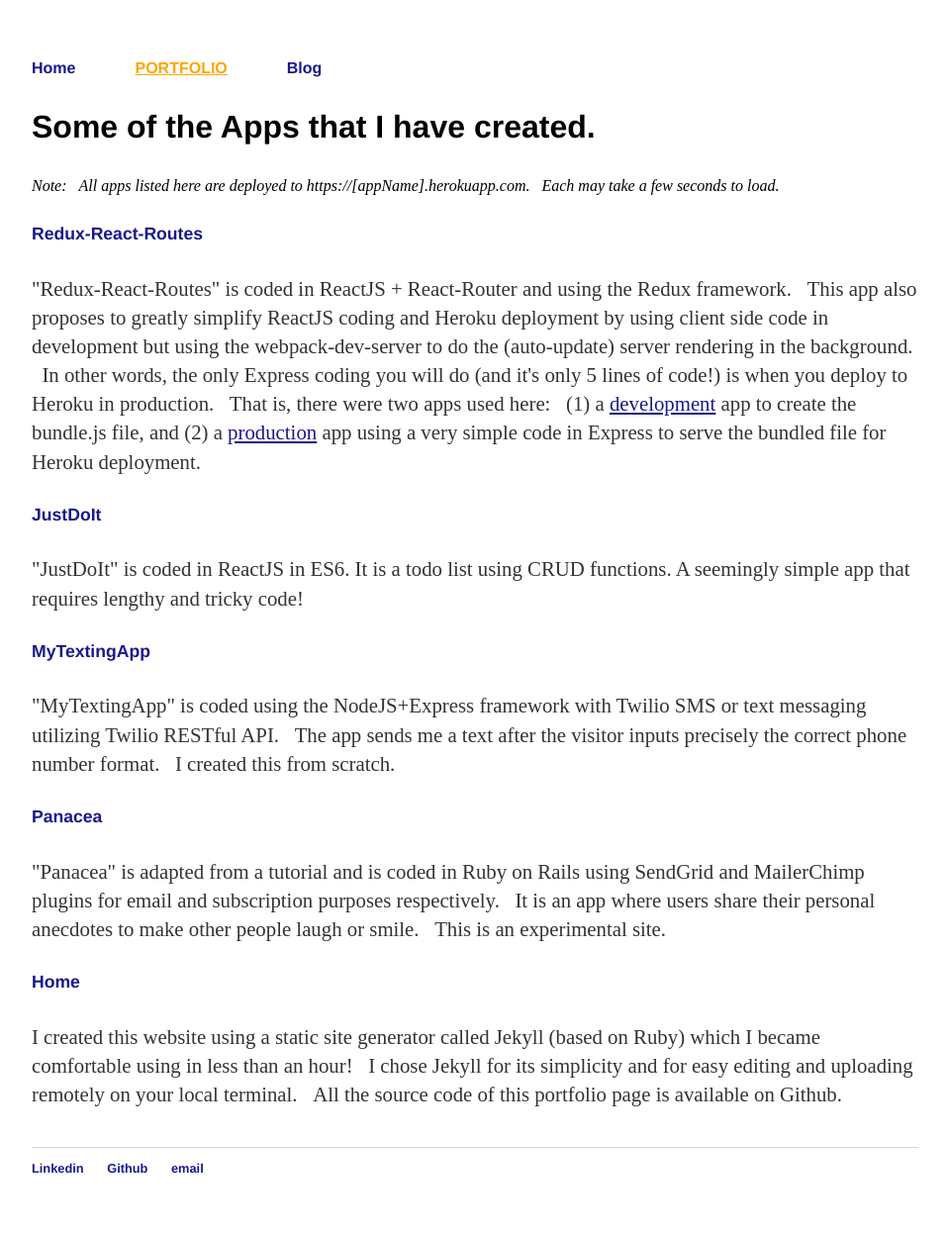
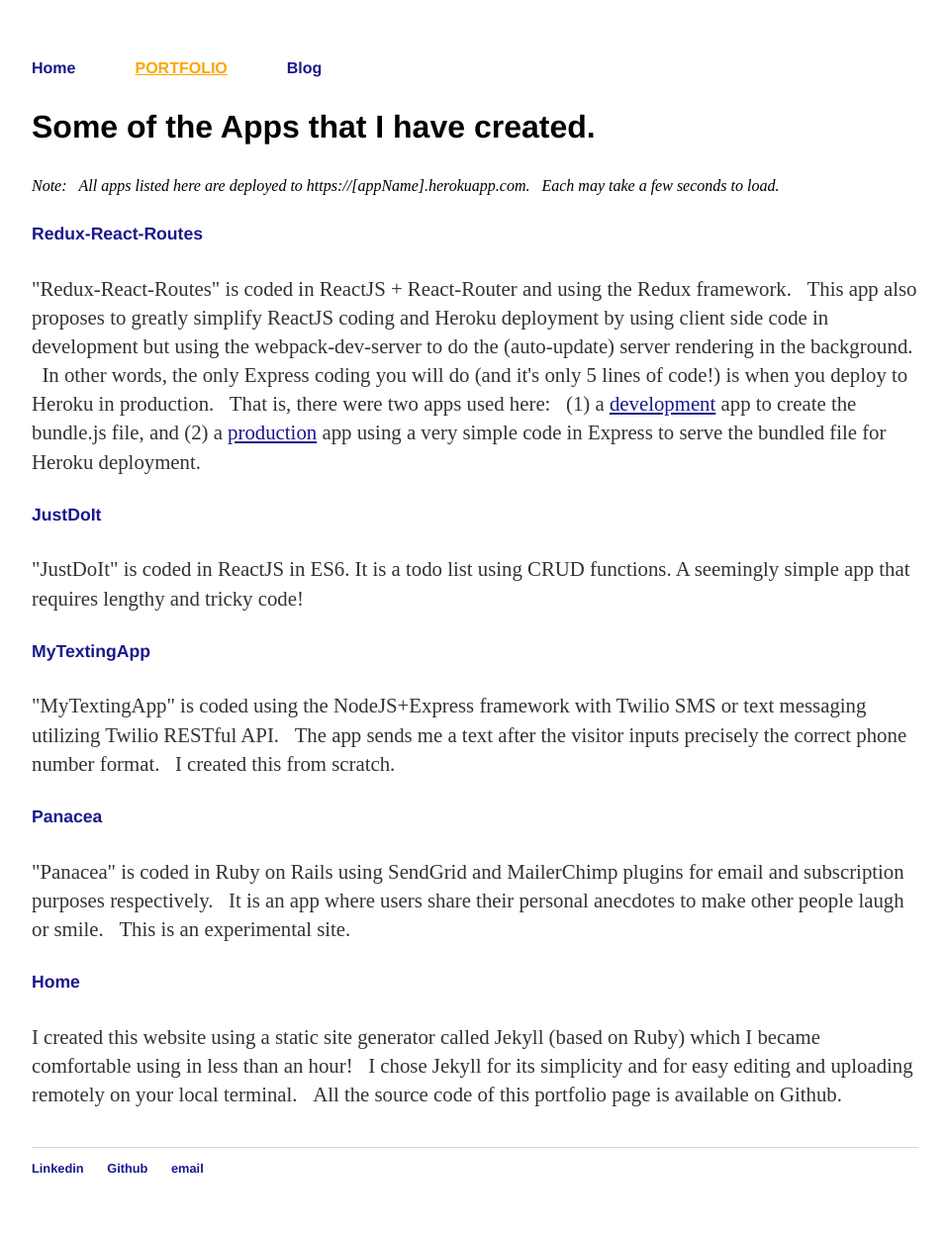
Before and after one commit to rodstaff/rodstaff.github.io, a Jekyll site: the page built from portfolio/index.html, in a window 1280 px wide. Shown: the whole page at 99% size, without its empty margins (160-1117 px from the left). Built offline with Jekyll 4.4.1, drawn with Linux system fonts in a browser that asks for light colours.

Commit message:
modified portfolio Panacea comment

```diff
--- a/portfolio/index.html
+++ b/portfolio/index.html
@@ -20,7 +20,7 @@
 
 	     <h5><a href="https://appnewsletter.herokuapp.com/" target="_blank">Panacea</a></h5>
 
-	     <p>"Panacea" is adapted from a tutorial and is coded in Ruby on Rails using SendGrid and MailerChimp plugins for email and subscription purposes respectively.  &nbsp;&nbsp;It is an app where users share their personal anecdotes to make other people laugh or smile.  &nbsp;&nbsp;This is an experimental site.</p>
+	     <p>"Panacea" is coded in Ruby on Rails using SendGrid and MailerChimp plugins for email and subscription purposes respectively.  &nbsp;&nbsp;It is an app where users share their personal anecdotes to make other people laugh or smile.  &nbsp;&nbsp;This is an experimental site.</p>
 
 	     <h5><a href="/">Home</a></h5>
 
```
